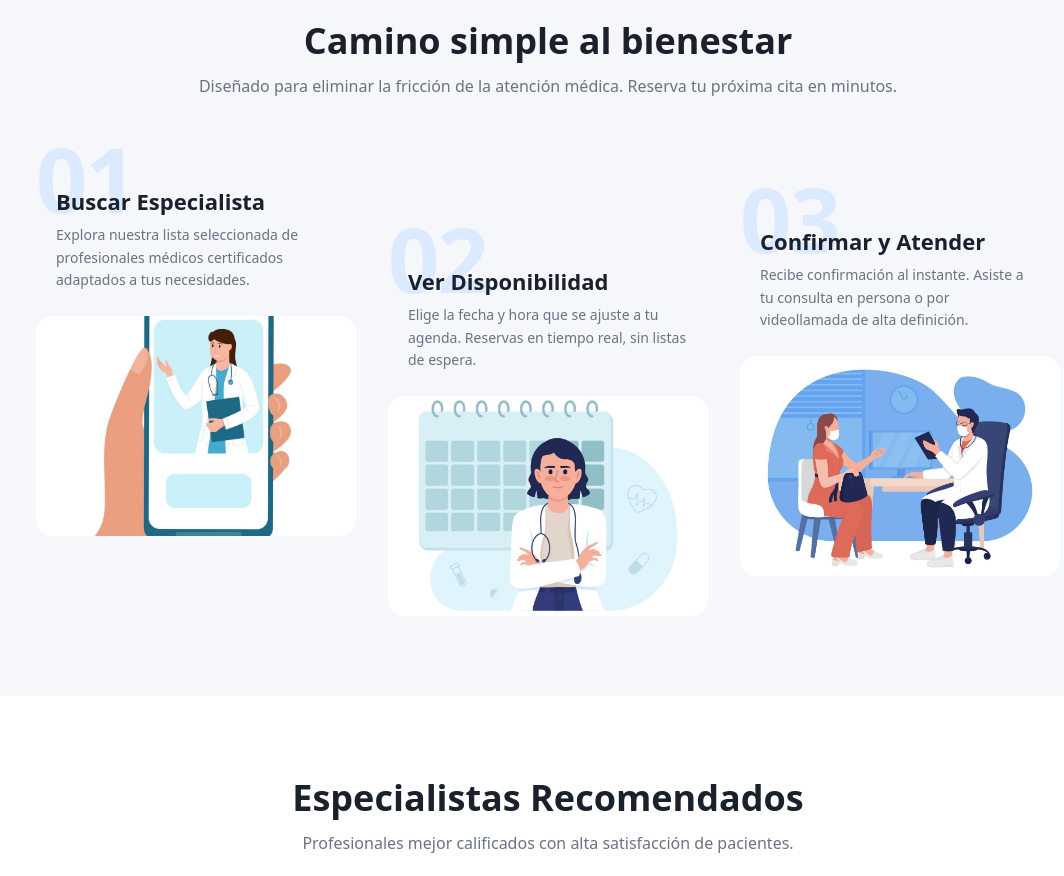
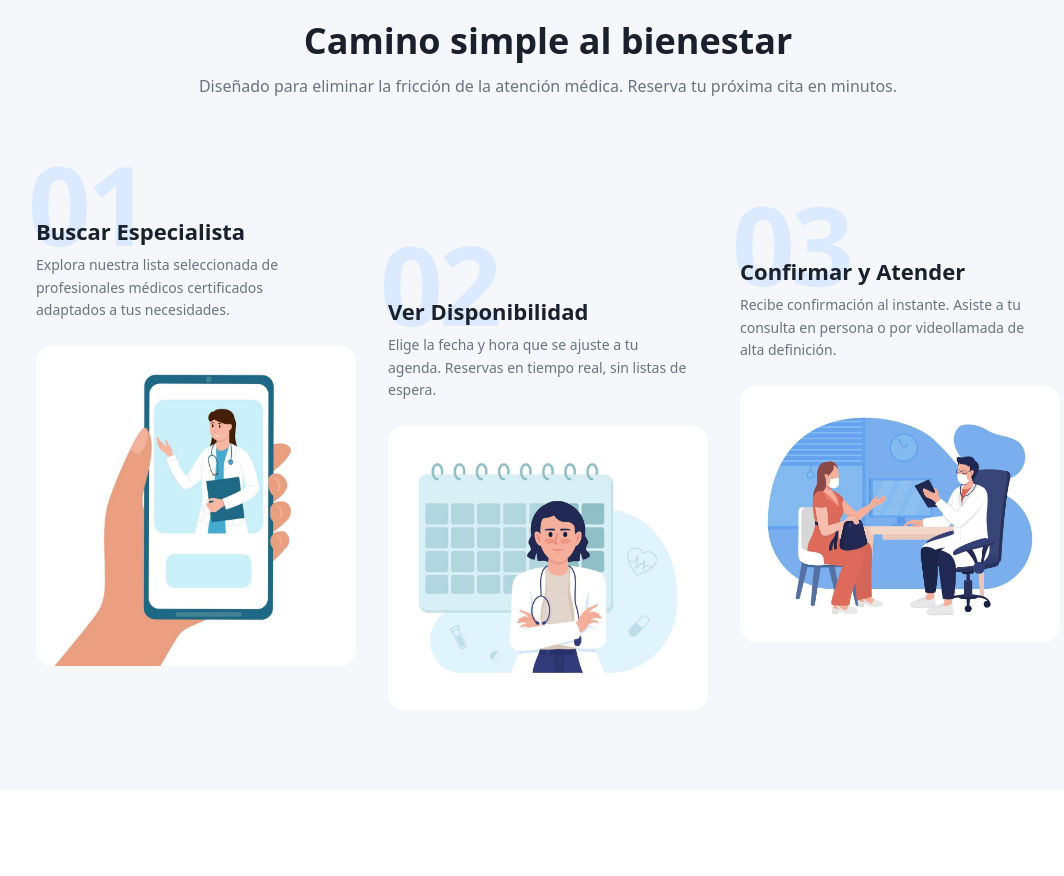
Before and after one commit to be1eng/gestion-citas-clinica, a React (Vite) app: page / in a window 1280 px wide. Shown: the part 1440-2316 px from the top of the page, without its empty margins (92-1156 px from the left). Built offline with nearby package versions, Linux system fonts and the light colour scheme.

Commit message:
Update step section styles: Adjust padding, font sizes, and image height for improved layout and readability.

```diff
--- a/src/pages/Inicio.css
+++ b/src/pages/Inicio.css
@@ -245,20 +245,21 @@
 
 .step-text-wrapper {
   position: relative;
-  padding-top: 40px;
-  padding-left: 20px;
+  padding-top: 70px;
+  padding-left: 0;
 }
 
 .step-bg-number {
   position: absolute;
-  top: -15px;
-  left: 0;
-  font-size: 90px;
+  top: 0;
+  left: -8px;
+  font-size: 110px;
   font-weight: 900;
   color: #dbeafe;
   z-index: 1;
   line-height: 1;
-  letter-spacing: -2px;
+  letter-spacing: -4px;
+  pointer-events: none;
 }
 
 .step-text-wrapper h3 {
@@ -276,7 +277,7 @@
   font-size: 14px;
   line-height: 1.6;
   margin: 0;
-  max-width: 280px;
+  max-width: 300px;
 }
 
 .step-image-container {
@@ -286,8 +287,7 @@
 }
 .step-image-container img {
   width: 100%;
-  height: 220px;
-  object-fit: cover;
+  height: auto;
   display: block;
 }
 
```
